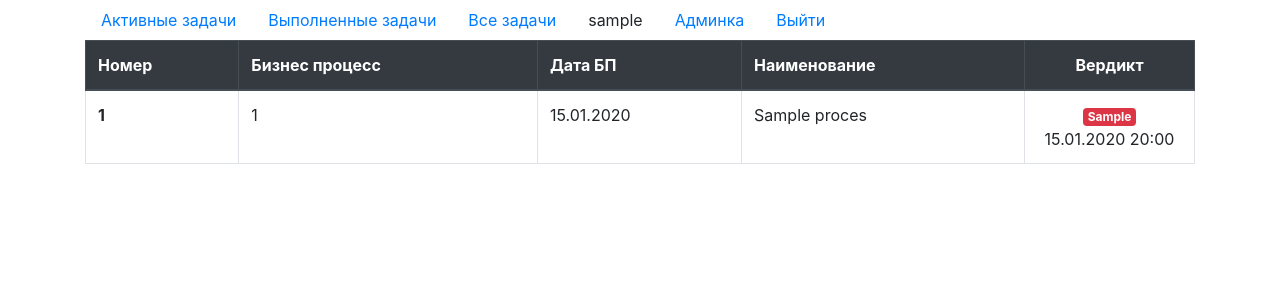
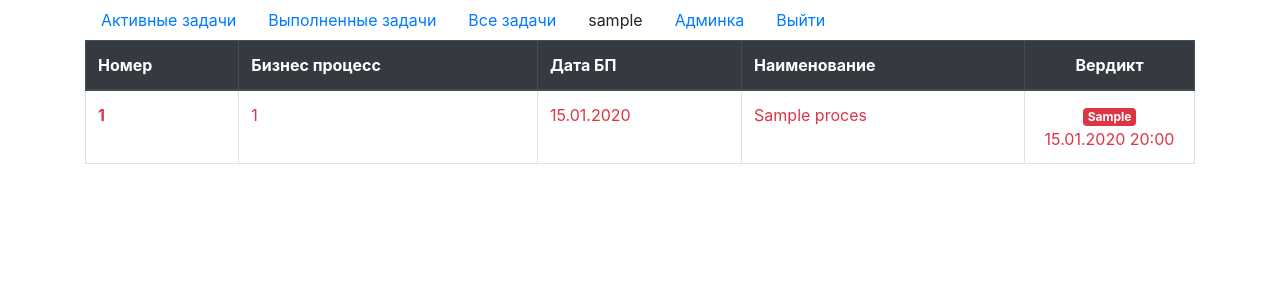
Before and after one commit to rzabolotin/vb_soglasovanie_flask, a Flask app: page / in a window 1280 px wide. Shown: the top 300 px of the page. Run offline with Flask 2, Linux system fonts and the light colour scheme; a user stored in the database is signed in; tables that the repository leaves empty hold one stand-in row (values such as "Sample post"); some libraries are stand-ins or nearby versions.

Commit message:
Feat: change style for tasks list, set red for old task (older than 3 days, as it is in 1S system)

```diff
--- a/webapp/templates/soglasovanie/list.html
+++ b/webapp/templates/soglasovanie/list.html
@@ -18,7 +18,7 @@
 
         <tr onclick="window.location='{{url_for('soglasovanie.show_task',task_id = task.task_id)}}'"
           {% if task.bp.date | is_later_than_n_days(3) %}
-            class="table-error"
+            class="text-danger"
           {% endif %}
         >
           <th scope="row" class="d-none d-sm-table-cell">{{task.task_id}}</th>
```
